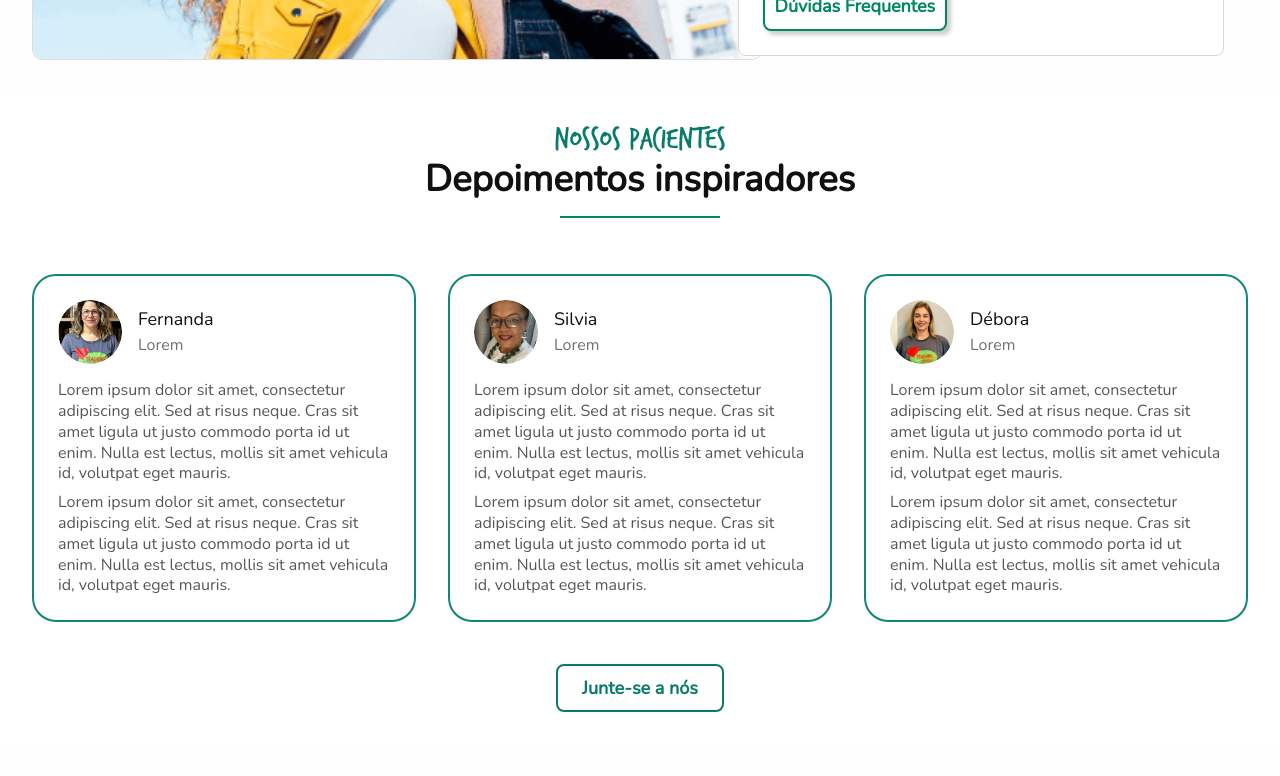
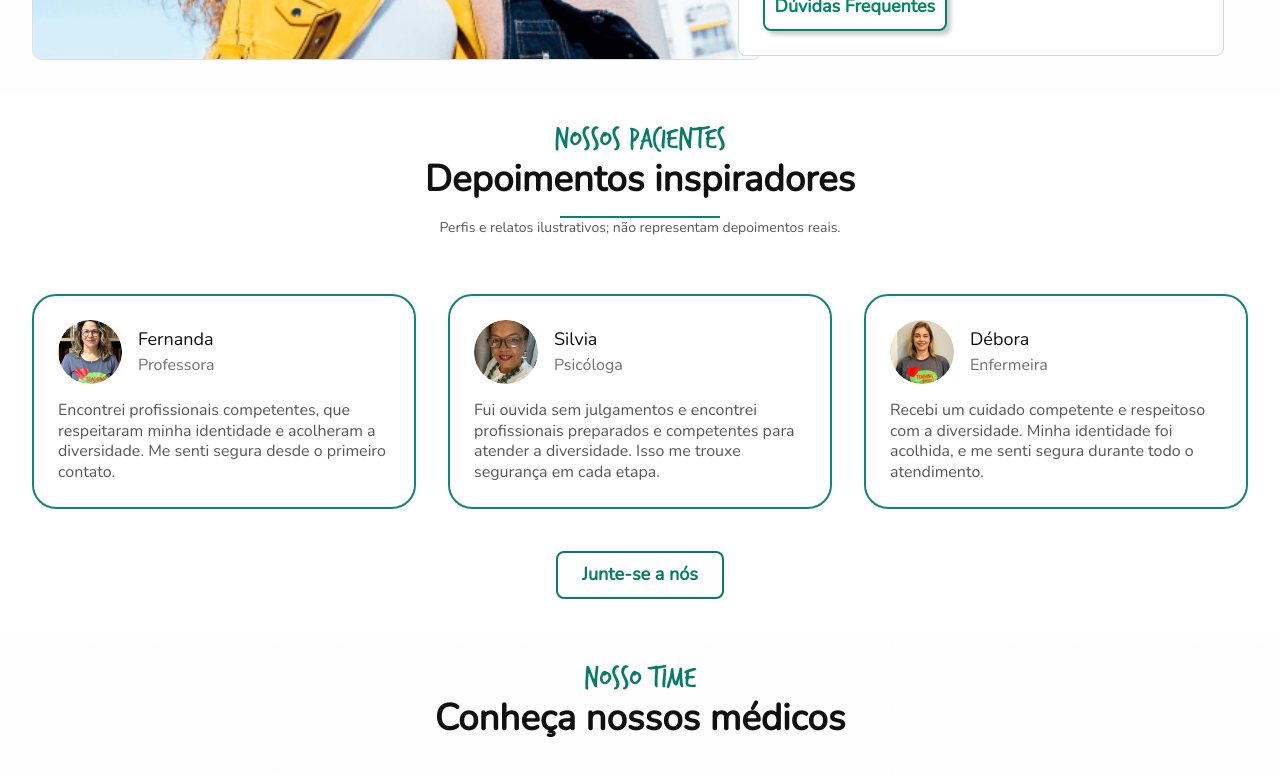
Before and after one commit to glauciabierwagen/lacrei-challenge, a Next.js app: page /medicos in a window 1280 px wide. Shown: the part 1420-2196 px from the top of the page. Built offline with nearby package versions, Linux system fonts and the light colour scheme.

Commit message:
Testimonials update

```diff
--- a/src/features/doctors/doctors-view.tsx
+++ b/src/features/doctors/doctors-view.tsx
@@ -10,11 +10,31 @@ import * as S from "./doctors.styles";
 
 const assets = "/images/figma/medicos/";
 const partnerAssets = "/images/figma/";
-const lorem = "Lorem ipsum dolor sit amet, consectetur adipiscing elit. Sed at risus neque. Cras sit amet ligula ut justo commodo porta id ut enim. Nulla est lectus, mollis sit amet vehicula id, volutpat eget mauris.";
-const volunteers = [
-  { name: "Fernanda", avatar: "imgEllipse22.png" },
-  { name: "Silvia", avatar: "imgEllipse23.png" },
-  { name: "Débora", avatar: "imgEllipse24.png" },
+const testimonials = [
+  {
+    name: "Fernanda", avatar: "imgEllipse22.png",
+    profession: { pt: "Professora", en: "Teacher" },
+    story: {
+      pt: "Encontrei profissionais competentes, que respeitaram minha identidade e acolheram a diversidade. Me senti segura desde o primeiro contato.",
+      en: "I found skilled professionals who respected my identity and embraced diversity. I felt safe from the very first contact.",
+    },
+  },
+  {
+    name: "Silvia", avatar: "imgEllipse23.png",
+    profession: { pt: "Psicóloga", en: "Psychologist" },
+    story: {
+      pt: "Fui ouvida sem julgamentos e encontrei profissionais preparados e competentes para atender a diversidade. Isso me trouxe segurança em cada etapa.",
+      en: "I was heard without judgment and found skilled professionals prepared to care for diverse people. That gave me confidence at every step.",
+    },
+  },
+  {
+    name: "Débora", avatar: "imgEllipse24.png",
+    profession: { pt: "Enfermeira", en: "Nurse" },
+    story: {
+      pt: "Recebi um cuidado competente e respeitoso com a diversidade. Minha identidade foi acolhida, e me senti segura durante todo o atendimento.",
+      en: "I received skilled care that respected diversity. My identity was welcomed, and I felt safe throughout the appointment.",
+    },
+  },
 ];
 const doctors = ["Fernanda", "Marcelo", "Fernanda", "Fernanda", "Marcelo", "Fernanda", "Fernanda", "Fernanda", "Marcelo"];
 // Mantém os recortes e o alongamento intencional das imagens do Figma.
@@ -72,11 +92,15 @@ export function DoctorsView() {
 
       <S.Testimonials aria-labelledby="testimonials-title">
         <S.SectionContent>
-          <S.TestimonialHeading><Home.Handwritten>{en ? "Our patients" : "Nossos pacientes"}</Home.Handwritten><h2 id="testimonials-title">{en ? "Inspiring testimonials" : "Depoimentos inspiradores"}</h2></S.TestimonialHeading>
-              <S.TestimonialGrid>
-            {volunteers.map(({ name, avatar }) => <S.TestimonialCard key={name} aria-label={en ? `Testimonial from ${name}` : `Depoimento de ${name}`}>
-              <header><Image src={`${assets}${avatar}`} width={64} height={64} alt="" /><div><h3>{name}</h3><p>Lorem</p></div></header>
-              <p>{lorem}</p><p>{lorem}</p>
+          <S.TestimonialHeading>
+            <Home.Handwritten>{en ? "Our patients" : "Nossos pacientes"}</Home.Handwritten>
+            <h2 id="testimonials-title">{en ? "Inspiring testimonials" : "Depoimentos inspiradores"}</h2>
+            <small>{en ? "Illustrative profiles and stories; these are not real testimonials." : "Perfis e relatos ilustrativos; não representam depoimentos reais."}</small>
+          </S.TestimonialHeading>
+          <S.TestimonialGrid>
+            {testimonials.map(({ name, avatar, profession, story }) => <S.TestimonialCard key={name} aria-label={en ? `Testimonial from ${name}` : `Depoimento de ${name}`}>
+              <header><Image src={`${assets}${avatar}`} width={64} height={64} alt="" /><div><h3>{name}</h3><p>{en ? profession.en : profession.pt}</p></div></header>
+              <p>{en ? story.en : story.pt}</p>
             </S.TestimonialCard>)}
           </S.TestimonialGrid>
           <Home.HomeButton href="/#cadastro" $variant="secondary">{join}</Home.HomeButton>
--- a/src/features/doctors/doctors.styles.ts
+++ b/src/features/doctors/doctors.styles.ts
@@ -26,6 +26,7 @@ export const Heading = styled(Home.CenterHeading)`
 `;
 export const TestimonialHeading = styled(Heading)`
   h2::after { content: ""; display: block; width: 10rem; height: 2px; margin: .75rem auto 0; background: #018762; }
+  small { color: ${({ theme }) => theme.colors.muted}; font-size: .875rem; line-height: 1.4; }
 `;
 
 // Organiza os depoimentos em cartões que se ajustam ao tamanho da tela.
```
Also changed, not shown: 1 other file (tests, documents, lock files or other folders).
